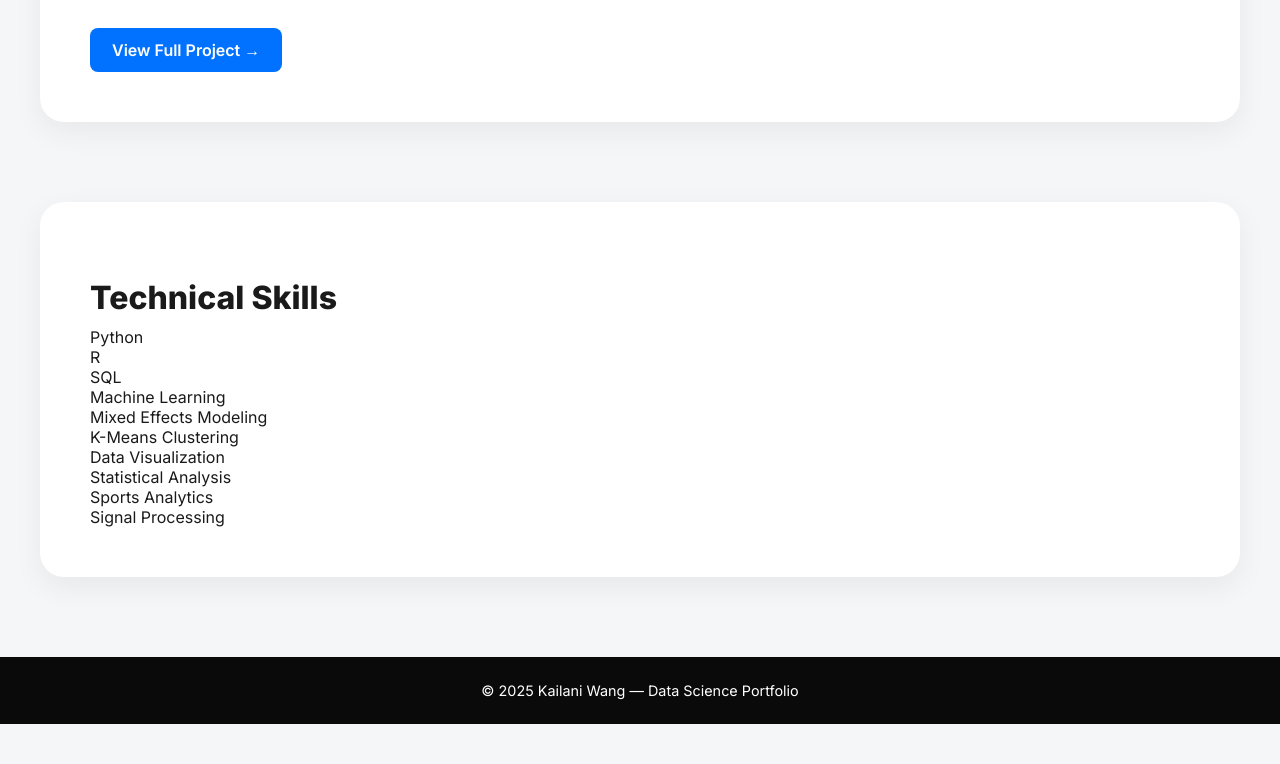
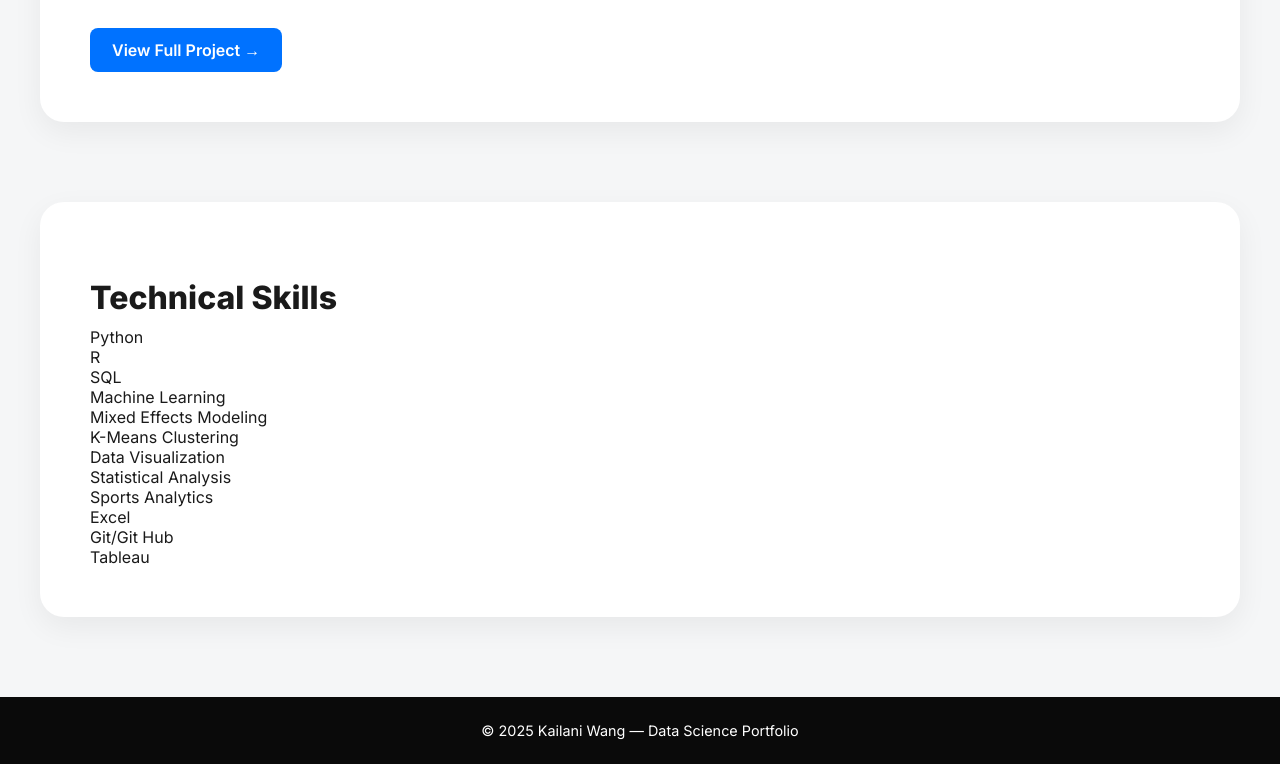
Before and after one commit to kwang9442/Data-Science-Portfolio, a plain HTML site: page index.html in a window 1280 px wide. Shown: the part 2406-3170 px from the top of the page. Before the commit the page ends 3130 px from the top, so only its background shows below. Drawn offline with Linux system fonts and the light colour scheme.

Commit message:
Update index.html

```diff
--- a/index.html
+++ b/index.html
@@ -312,7 +312,9 @@
         <div class="skill-tag">Data Visualization</div>
         <div class="skill-tag">Statistical Analysis</div>
         <div class="skill-tag">Sports Analytics</div>
-        <div class="skill-tag">Signal Processing</div>
+        <div class="skill-tag">Excel</div>
+        <div class="skill-tag">Git/Git Hub</div>
+        <div class="skill-tag">Tableau</div>
     </div>
     </section>
 
```
